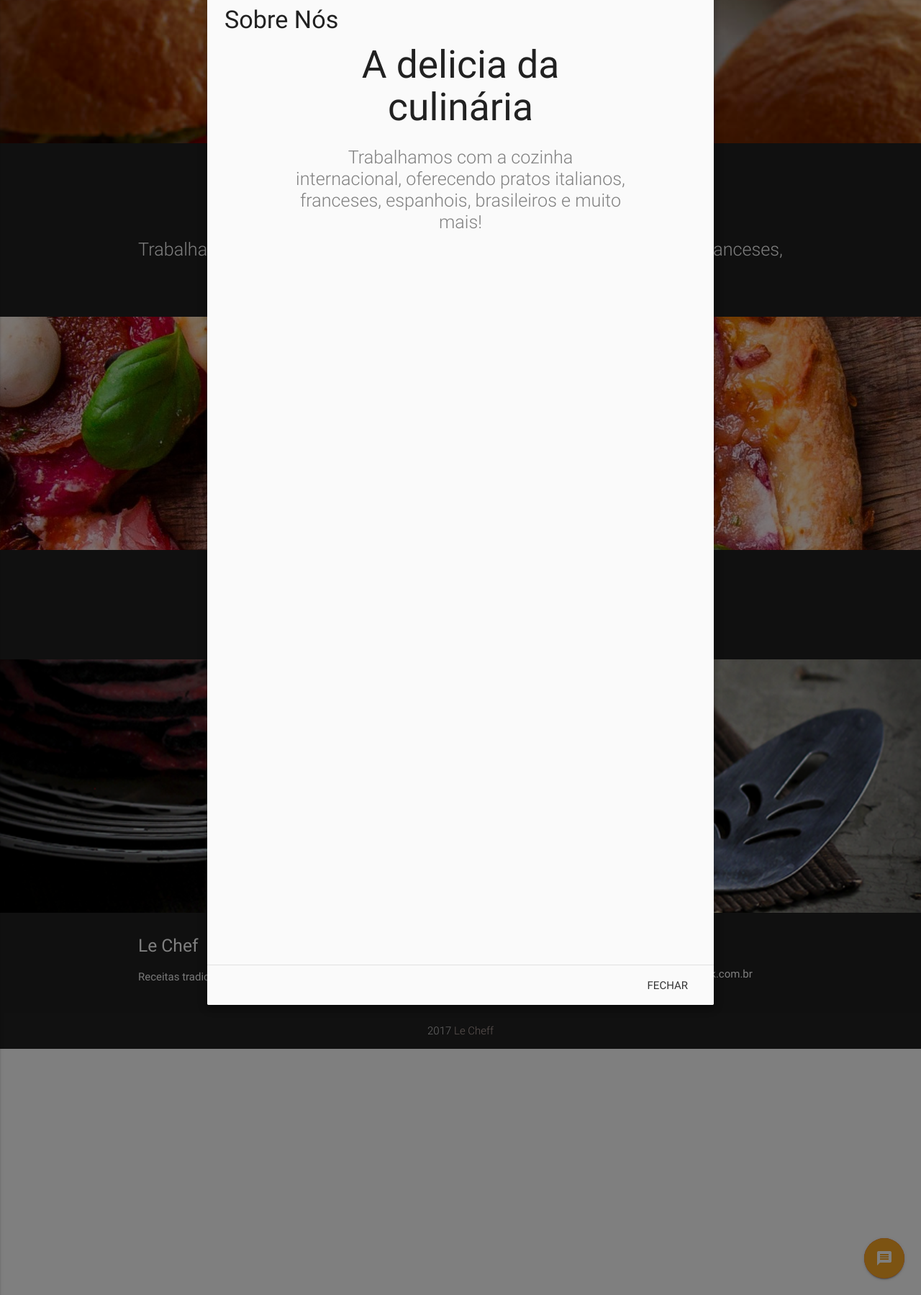
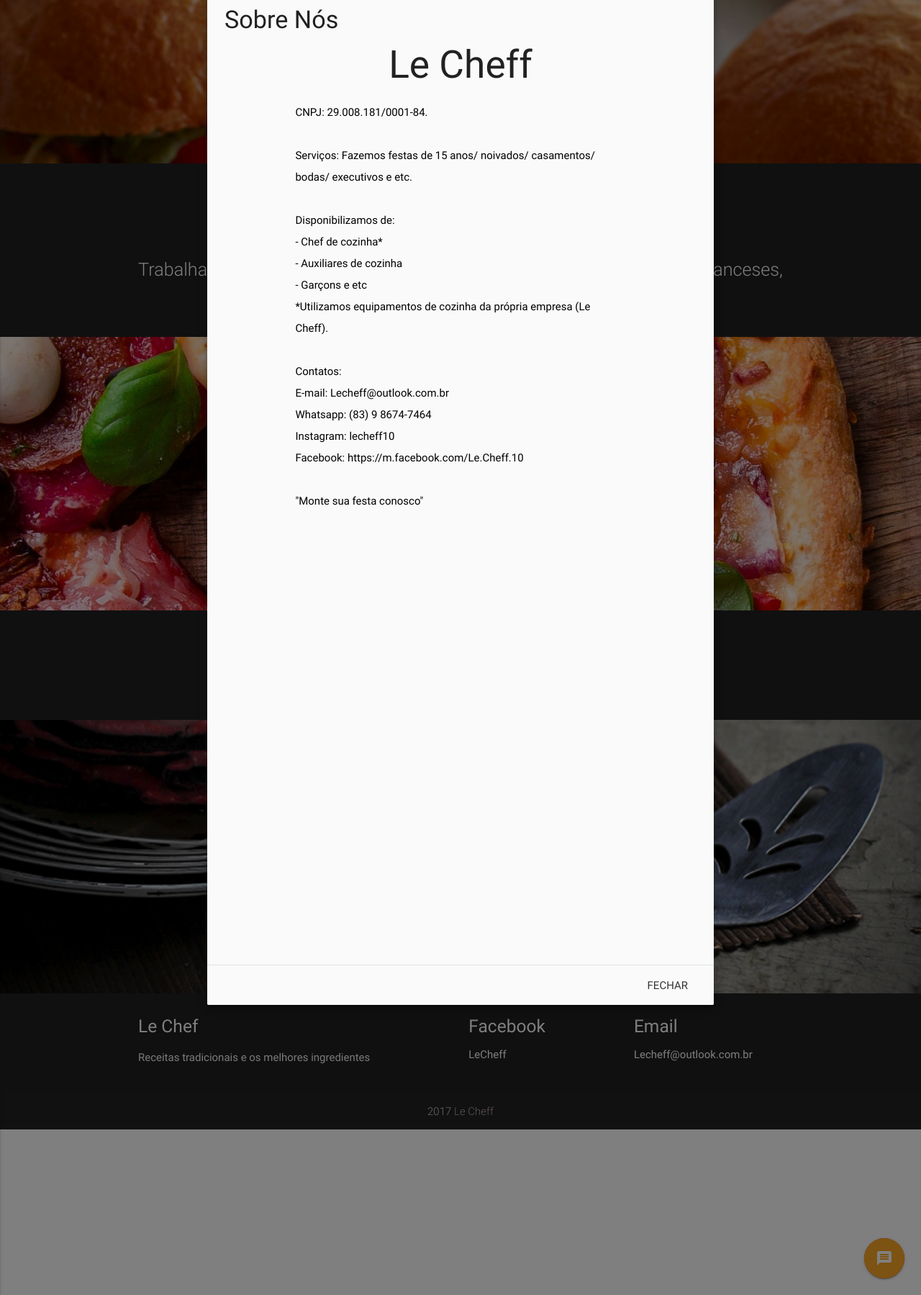
Before and after one commit to lecheff/lecheff, a Django app: page / in a window 1280 px wide, after a click on "SOBRE NÓS". Shown: the part 217-2016 px from the top of the page at 72% size. Run offline with Django 3.2, Linux system fonts and the light colour scheme; data that the repository does not hold is empty; some libraries are stand-ins or nearby versions.

Commit message:
Modificação nos htmls

```diff
--- a/chef/templates/chef/base.html
+++ b/chef/templates/chef/base.html
@@ -43,7 +43,6 @@
           <!-- Modal Trigger -->
           <a href="#modal1" class="btn-large waves-effect waves-light yellow darken-3 lighten-1 modal-trigger black-text">{% block botao %}{% endblock %}</a>
         </div>
-        <br><br>
       </div>
     </div>
     <img class="right" style="width:200px; margin-top:-250px" src="{% static 'imagens/Le cheff.png' %}" alt="">
@@ -83,7 +82,7 @@
     </div>
   </div>
 
-<div style="margin:-28px" class="grey darken-4">
+<div style="" class="grey darken-4">
   <br>
 {% block content %}
 {% endblock %}
@@ -101,7 +100,7 @@
     <div class="parallax"><img src="{% static 'imagens/b9.jpg' %}" alt="Unsplashed background img 2"></div>
   </div>
 
-  <div style="margin:-28px" class="grey darken-4">
+  <div style="" class="grey darken-4">
     <br>
   {% block content2 %}
   {% endblock %}
--- a/chef/templates/chef/home.html
+++ b/chef/templates/chef/home.html
@@ -34,8 +34,26 @@
 {% block botao %}Sobre Nós{% endblock %}
 {% block titulo %}Sobre Nós{% endblock %}
 {% block modal %}
-<div class="container center-align flow-text">
-  <h2>A delicia da culinária</h2>
-  <p style="color:gray">Trabalhamos com a cozinha internacional, oferecendo pratos italianos, franceses, espanhois, brasileiros e muito mais!</p>
+<div class="container">
+  <h2 class="center">Le Cheff</h2>
+  <p style="color:black">
+CNPJ: 29.008.181/0001-84.<br>
+<br>
+Serviços: Fazemos festas de 15 anos/ noivados/ casamentos/ bodas/ executivos e etc.<br>
+<br>
+Disponibilizamos de:<br>
+- Chef de cozinha*<br>
+- Auxiliares de cozinha<br>
+- Garçons e etc<br>
+*Utilizamos equipamentos de cozinha da própria empresa (Le Cheff).<br>
+<br>
+Contatos:
+<br>
+E-mail: Lecheff@outlook.com.br<br>
+Whatsapp: (83) 9 8674-7464<br>
+Instagram: lecheff10<br>
+Facebook: https://m.facebook.com/Le.Cheff.10<br>
+<br>
+"Monte sua festa conosco"</p>
 </div>
 {% endblock %}
```
Also changed, not shown: chef/templates/chef/prato_list.html (+6 -24 lines).
